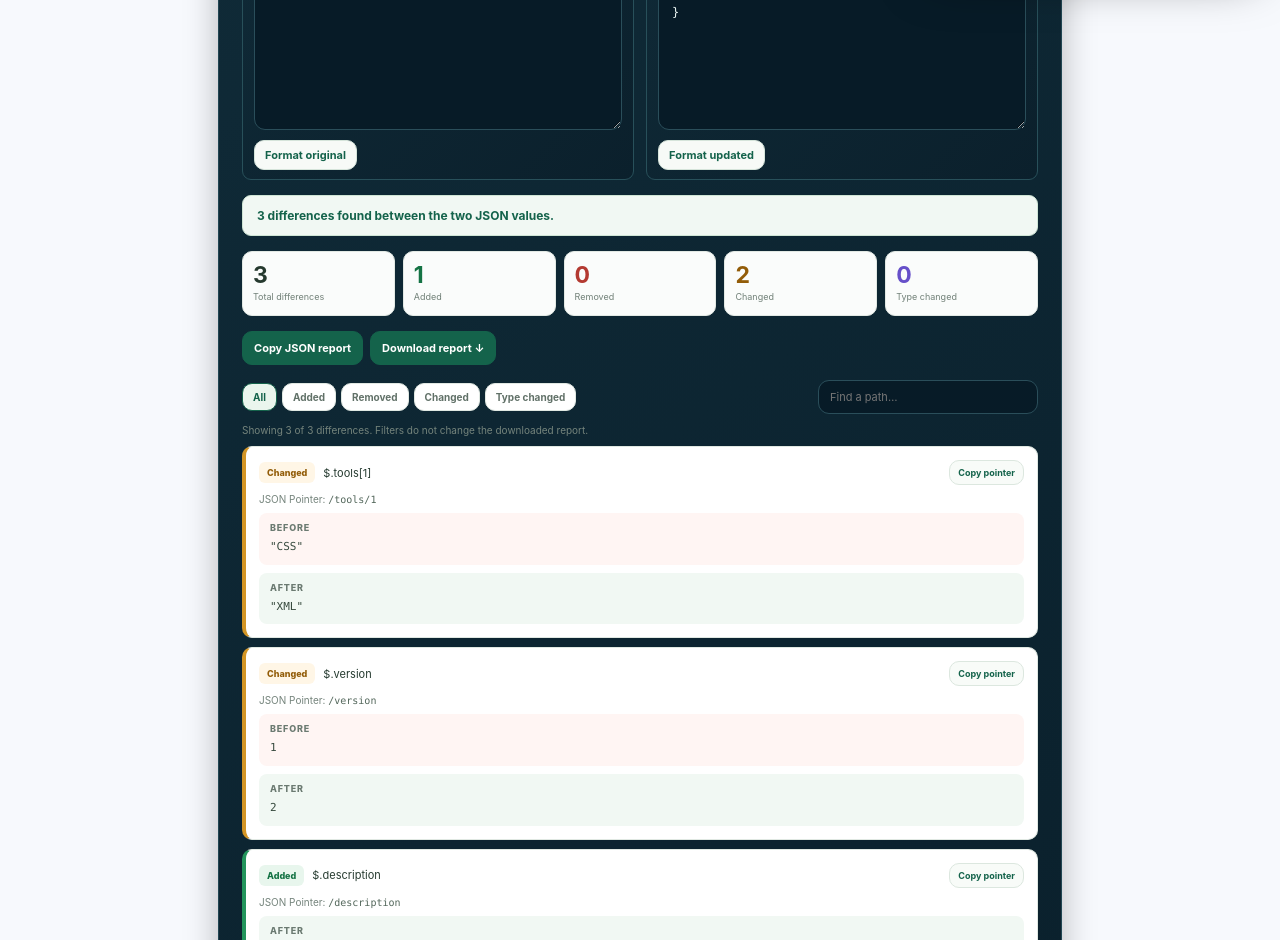
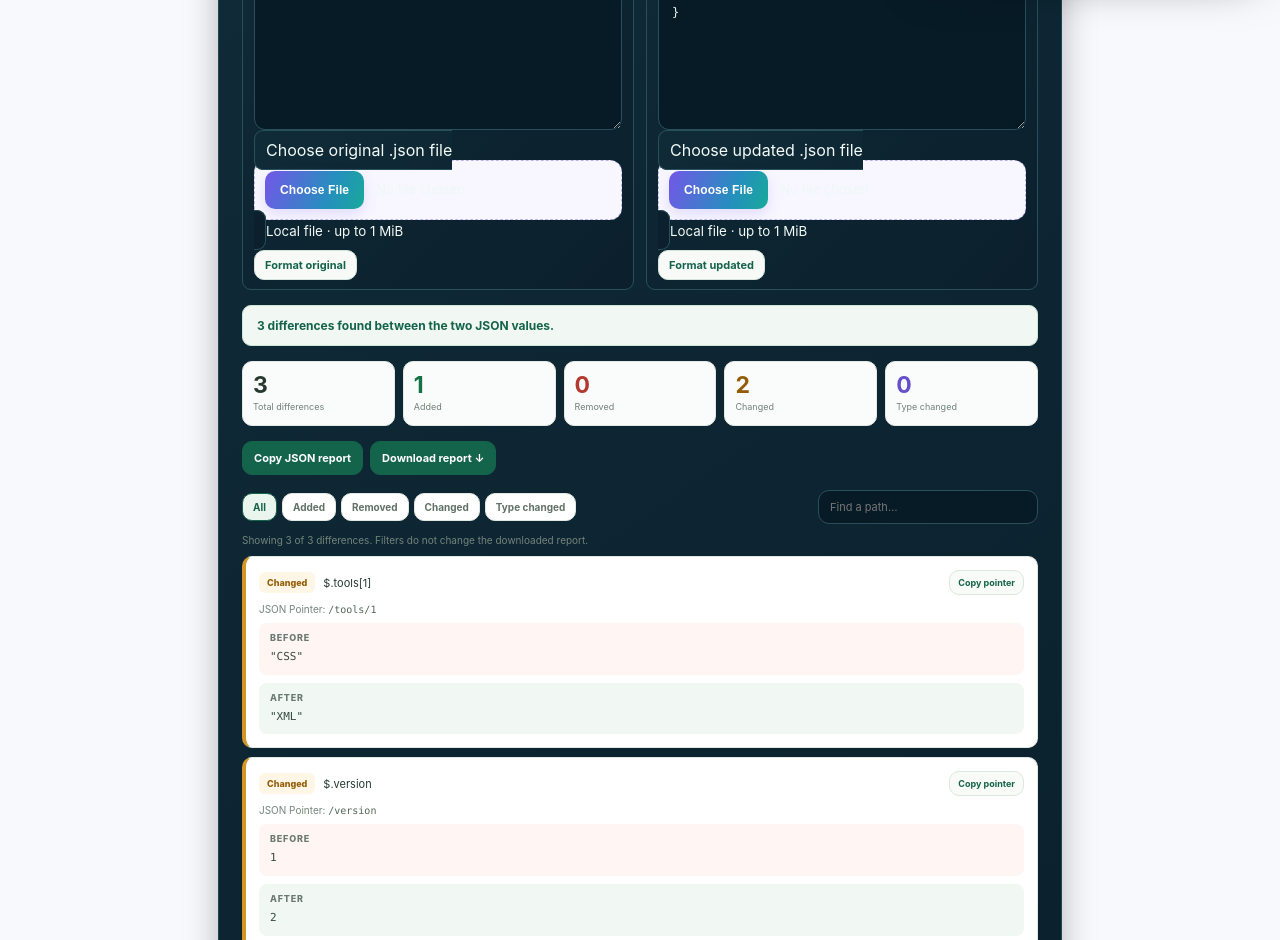
Before and after one commit to ya6331856-cpu/pic-to-spec, a Next.js app: page /json-diff in a window 1280 px wide. Shown: the part 820-1760 px from the top of the page. Built offline with nearby package versions, Linux system fonts and the light colour scheme; no server answers.

Commit message:
Allow local JSON file import for both comparison sides

```diff
--- a/components/DataCompareTool.tsx
+++ b/components/DataCompareTool.tsx
@@ -10,6 +10,7 @@ import {
 type Mode="sql-json"|"json-diff";
 const area={width:"100%",padding:14,border:"1px solid #dce7df",borderRadius:12,fontSize:14,color:"#17251e",background:"#fff",fontFamily:"ui-monospace,SFMono-Regular,Menlo,monospace"} as const;
 const primary={border:0,background:"#14634b",color:"#fff",padding:"11px 16px",borderRadius:9,fontWeight:700,cursor:"pointer"} as const;
+const MAX_JSON_FILE_BYTES=1024*1024;
 
 function splitSql(source:string,separator:","|";"):string[]{
  const out:string[]=[];let start=0,quote="",depth=0;
@@ -86,6 +87,7 @@ export default function DataCompareTool({mode}:{mode:Mode}){
  const [copiedPath,setCopiedPath]=useState("");
  const [diffFilter,setDiffFilter]=useState<"All"|"Added"|"Removed"|"Changed"|"Type changed">("All");
  const [pathSearch,setPathSearch]=useState("");
+ const [fileFeedback,setFileFeedback]=useState("");
 
  const result=useMemo(()=>{
   if(mode==="sql-json"){
@@ -116,6 +118,20 @@ export default function DataCompareTool({mode}:{mode:Mode}){
   return matchesKind&&matchesPath;
  }),[result.diff,diffFilter,pathSearch]);
 
+ async function loadJsonFile(side:"original"|"updated",file?:File){
+  if(!file)return;
+  if(file.size>MAX_JSON_FILE_BYTES){
+   setFileFeedback("That file is larger than 1 MiB. Paste the JSON text instead or choose a smaller file.");
+   return;
+  }
+  try{
+   const text=await file.text();
+   if(side==="original")setLeft(text);else setRight(text);
+   setFileFeedback(file.name+" loaded into "+(side==="original"?"Original JSON":"Updated JSON")+".");
+  }catch{
+   setFileFeedback("This file could not be read. Choose a valid UTF-8 JSON file.");
+  }
+ }
  async function copy(){
   const value=mode==="sql-json"?result.output:JSON.stringify(createJsonDiffReport(result.diff),null,2);
   try{await navigator.clipboard.writeText(value);setCopied(true);window.setTimeout(()=>setCopied(false),1400);}
@@ -172,15 +188,18 @@ export default function DataCompareTool({mode}:{mode:Mode}){
    <div className="json-diff-input-grid">
     <label className="json-diff-input-card">
      <span><b>01 · Original JSON</b><small>Before the change</small></span>
-     <textarea aria-label="Original JSON" value={left} onChange={e=>setLeft(e.target.value)} spellCheck={false} placeholder='Paste original JSON, for example {"status":"draft"}'/>
+     <textarea aria-label="Original JSON" value={left} onChange={e=>{setLeft(e.target.value);setFileFeedback("");}} spellCheck={false} placeholder='Paste original JSON, for example {"status":"draft"}'/>
+     <div className="json-diff-file-row"><label>Choose original .json file<input type="file" accept=".json,application/json" onChange={e=>{const file=e.currentTarget.files?.[0];void loadJsonFile("original",file);e.currentTarget.value="";}}/></label><small>Local file · up to 1 MiB</small></div>
      <button type="button" className="json-diff-format-button" onClick={()=>{try{setLeft(JSON.stringify(JSON.parse(left),null,2));}catch{}}}>Format original</button>
     </label>
     <label className="json-diff-input-card">
      <span><b>02 · Updated JSON</b><small>After the change</small></span>
-     <textarea aria-label="Updated JSON" value={right} onChange={e=>setRight(e.target.value)} spellCheck={false} placeholder='Paste updated JSON, for example {"status":"published"}'/>
+     <textarea aria-label="Updated JSON" value={right} onChange={e=>{setRight(e.target.value);setFileFeedback("");}} spellCheck={false} placeholder='Paste updated JSON, for example {"status":"published"}'/>
+     <div className="json-diff-file-row"><label>Choose updated .json file<input type="file" accept=".json,application/json" onChange={e=>{const file=e.currentTarget.files?.[0];void loadJsonFile("updated",file);e.currentTarget.value="";}}/></label><small>Local file · up to 1 MiB</small></div>
      <button type="button" className="json-diff-format-button" onClick={()=>{try{setRight(JSON.stringify(JSON.parse(right),null,2));}catch{}}}>Format updated</button>
     </label>
    </div>
+   {fileFeedback?<p className="json-diff-file-feedback" role="status">{fileFeedback}</p>:null}
    {result.error?<p className="json-diff-error" role="alert">{result.error}</p>:<>
     <div className="json-diff-status" role="status">
      {summary.total ? summary.total+" difference"+(summary.total===1?"":"s")+" found between the two JSON values." : "The two JSON values are identical."}
```
